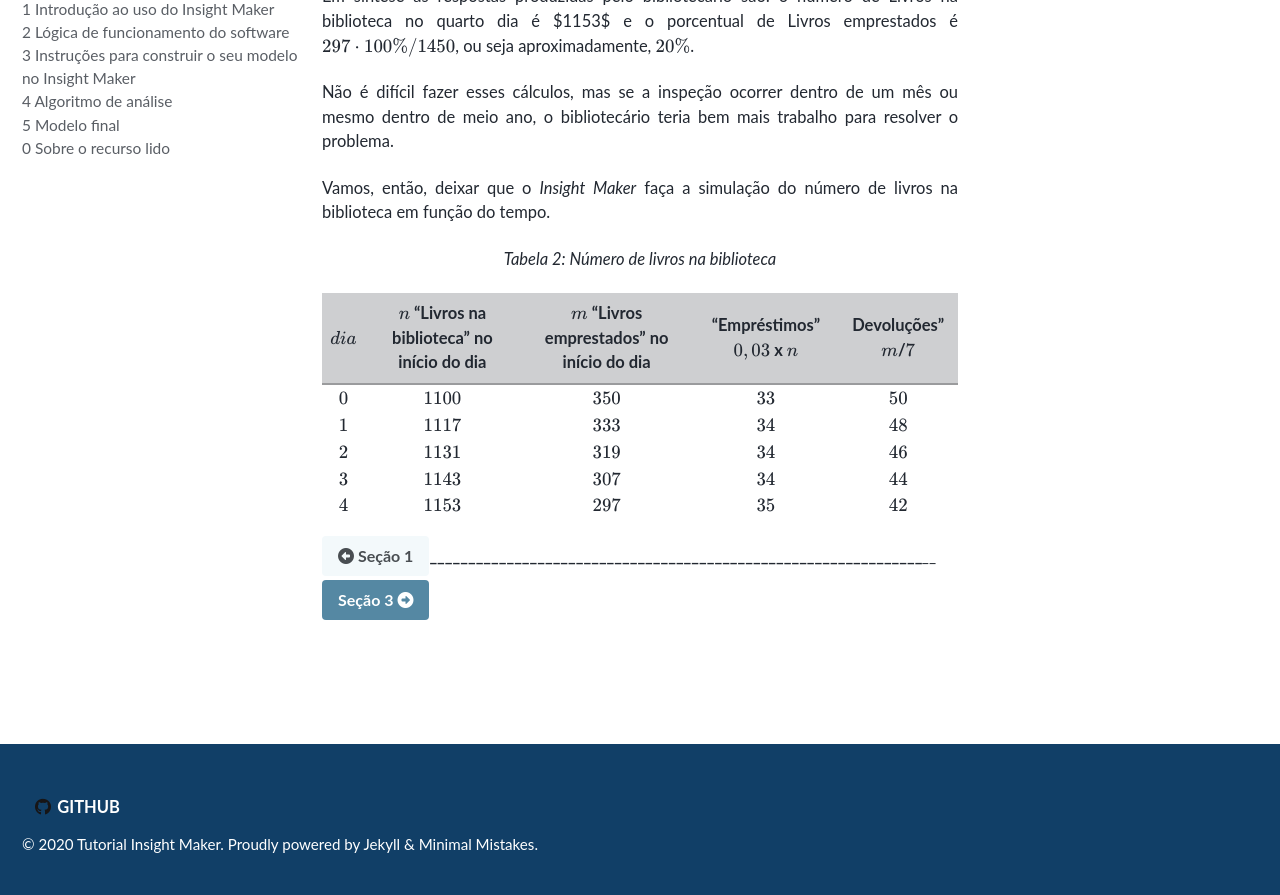
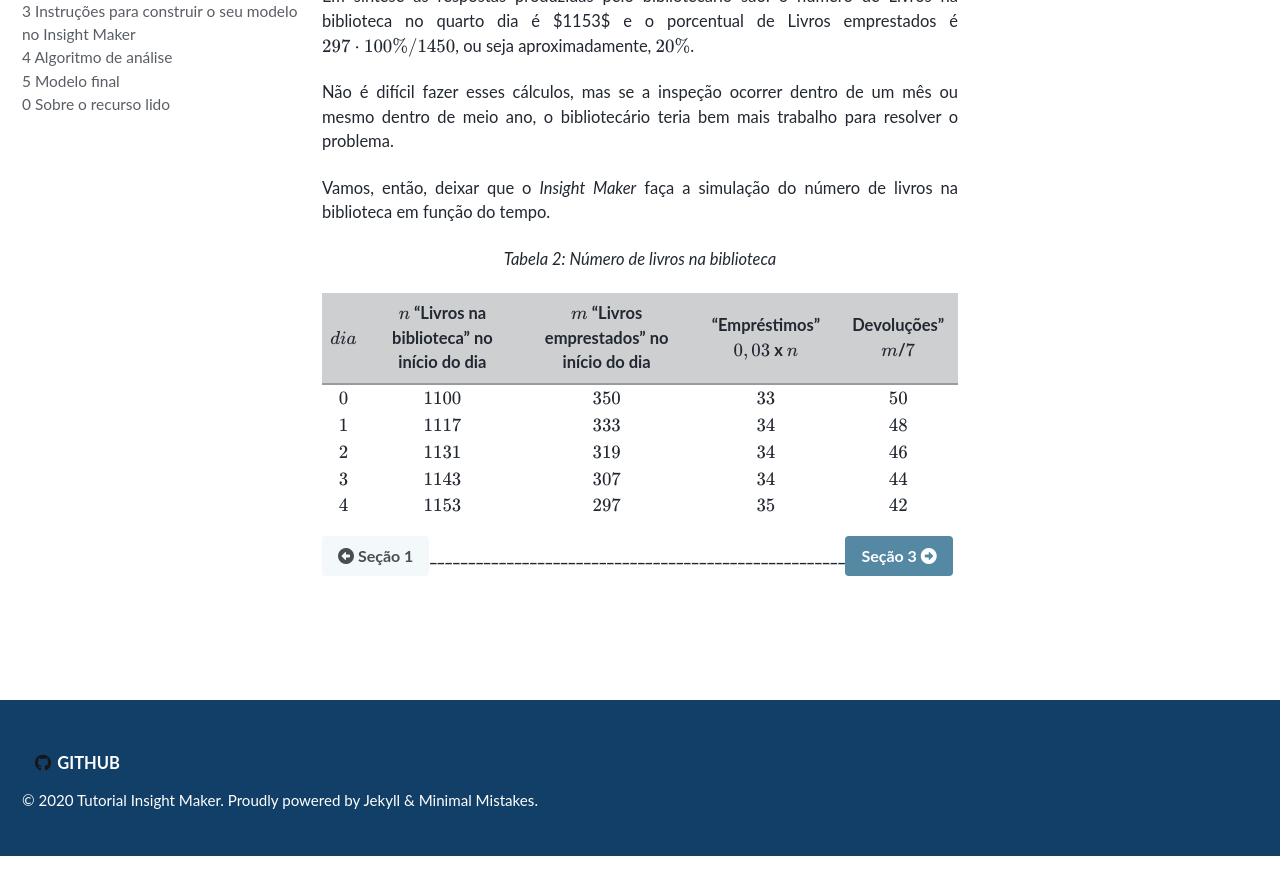
Before and after one commit to milenalauschner/MM, a Jekyll site: the page built from _pages/funcionamento.md, in a window 1280 px wide and 900 px high, scrolled down 5589 px. Shown: the top 895 px of the window. Built offline with Jekyll 4.4.1, drawn with Linux system fonts in a browser that asks for light colours; cached includes are drawn as plain includes; nearby versions of some CDN libraries; some web fonts are replaced; formulas are drawn with MathJax 3; after the commit the page ends 6445 px from its top, so only the background shows below that.

Commit message:
Update funcionamento.md

```diff
--- a/_pages/funcionamento.md
+++ b/_pages/funcionamento.md
@@ -154,5 +154,5 @@
 | $$4$$  |         $$1153$$             |           $$297$$          |     $$35$$     |     $$42$$       |
 
 [<i class="fas fa-arrow-alt-circle-left"></i> Seção 1](https://milenalauschner.github.io/MM/seção1/){:
-.btn .btn--primary}____________________________________________________________________________________________________________________________________________________________________________________________________[ Seção 3 <i class="fas fa-arrow-alt-circle-right"></i>](https://milenalauschner.github.io/MM/seção3/){:
+.btn .btn--primary}__________________________________________________________________________________________________________________________________________________________________[ Seção 3 <i class="fas fa-arrow-alt-circle-right"></i>](https://milenalauschner.github.io/MM/seção3/){:
 .btn .btn--warning}
```
